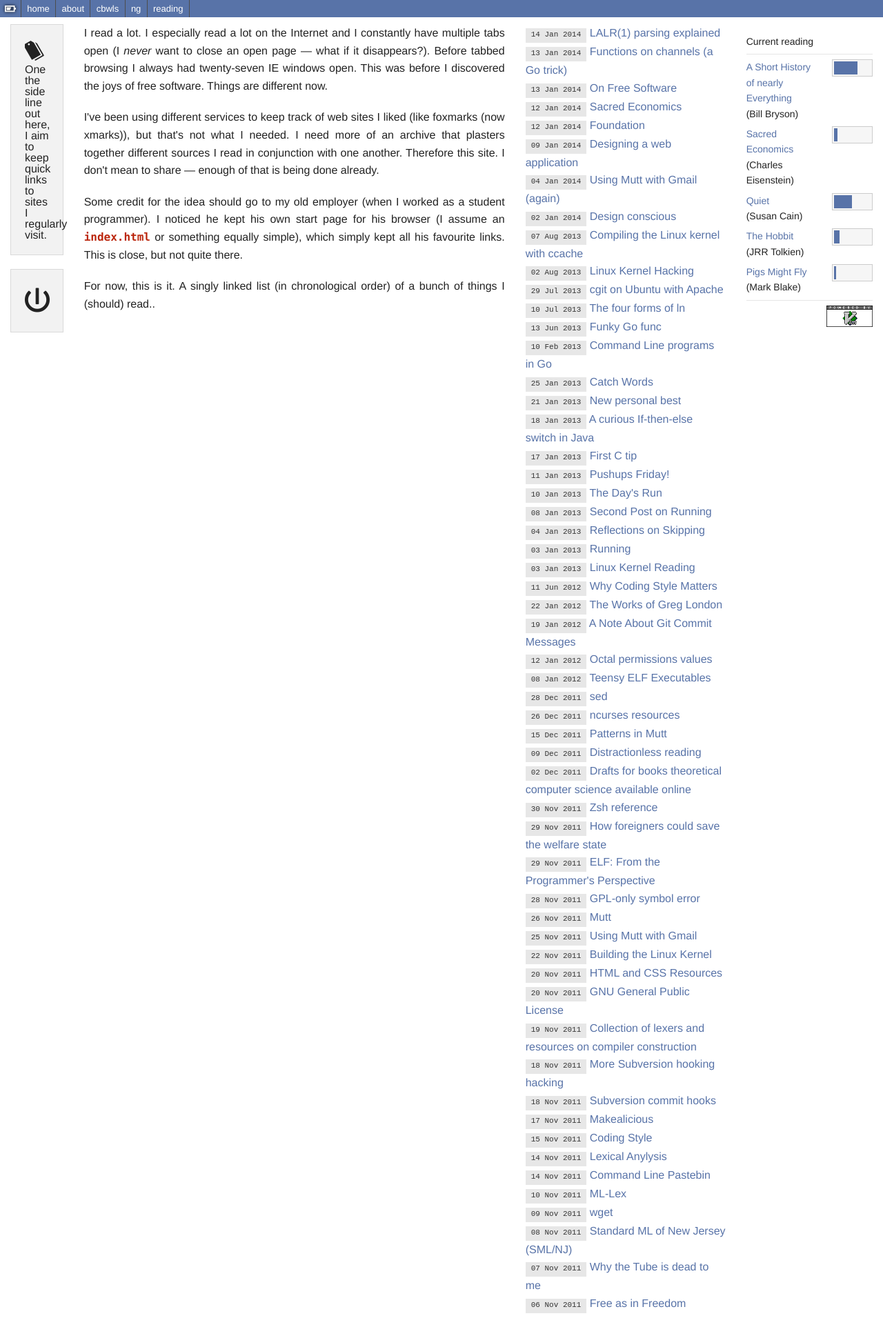
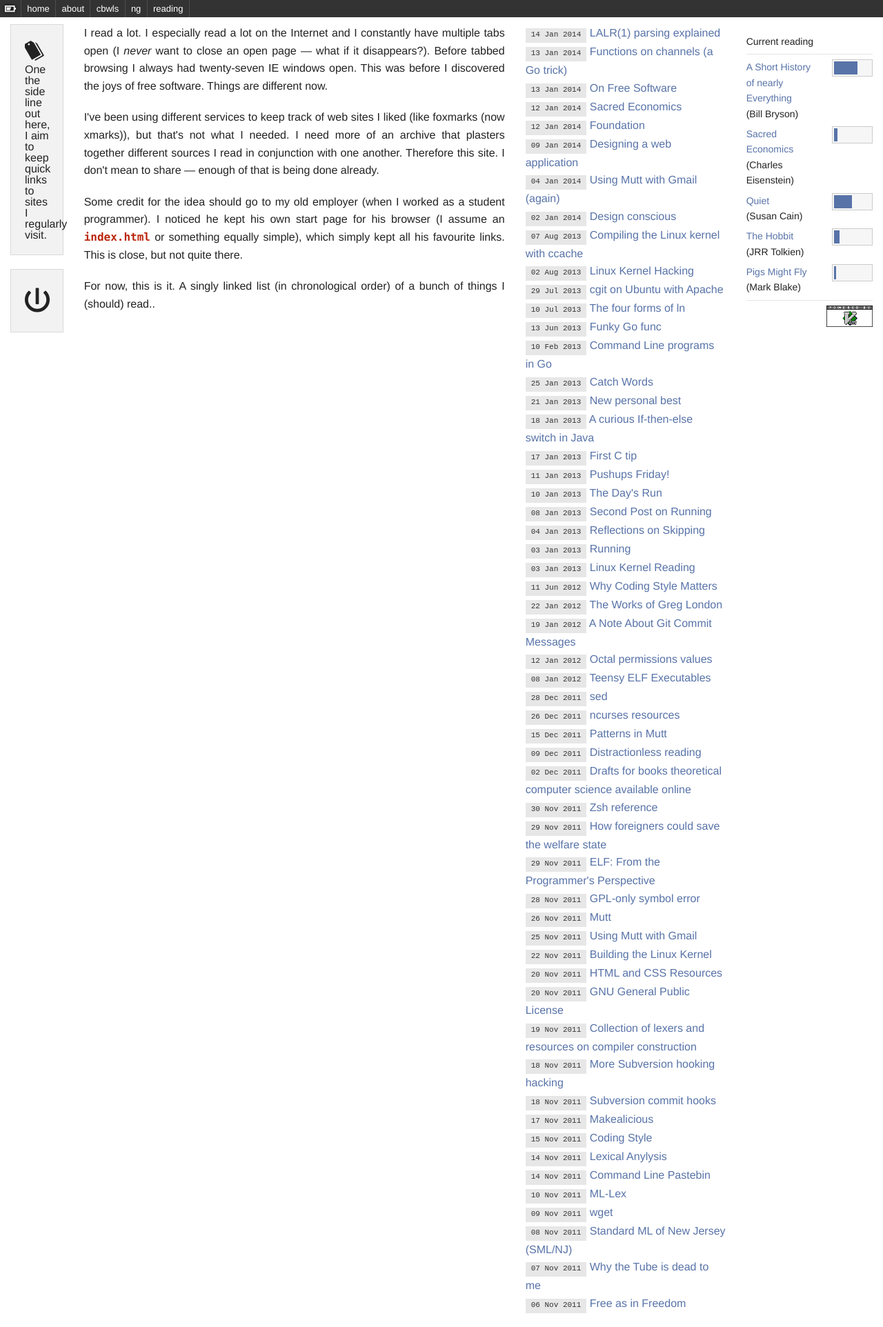
Before and after one commit to laumann/laumann.github.com, a Jekyll site: the page built from index.html, in a window 1280 px wide. Shown: the whole page at 69% size. Built offline with Jekyll 4.4.1, drawn with Linux system fonts in a browser that asks for light colours; a script that is not in the unit is left out.

Commit message:
style changes

```diff
--- a/css/app.css
+++ b/css/app.css
@@ -14,9 +14,11 @@
 
 div .highlight { background-color: #ffe8ab; padding: 0.5em; font-family: monospace; margin-bottom: 13px; }
 
-.top-bar-section li a:not(.button):hover { text-decoration: none; }
-
 /*
+$topbar-bg: $primary-color; //#5181e0; //#2f2f2f; //#43c6db;
+$topbar-link-bg-hover: scale-color($primary-color, $lightness: -10%); //#272727 ;
+.top-bar-section li a:not(.button):hover { text-decoration: none;
+}
 $topbar-link-color: #000;
 $topbar-link-color-hover: #000;
 $topbar-link-color-active: #000;
@@ -379,7 +381,7 @@
 meta.foundation-mq-topbar { font-family: "/only screen and (min-width:40.063em)/"; width: 40.063em; }
 
 /* Wrapped around .top-bar to contain to grid width */
-.contain-to-grid { width: 100%; background: #5873a8; }
+.contain-to-grid { width: 100%; background: #333333; }
 .contain-to-grid .top-bar { margin-bottom: 10px; }
 
 .fixed { width: 100%; left: 0; position: fixed; top: 0; z-index: 99; }
@@ -387,7 +389,7 @@
 .fixed.expanded:not(.top-bar) .title-area { position: fixed; width: 100%; z-index: 99; }
 .fixed.expanded:not(.top-bar) .top-bar-section { z-index: 98; margin-top: 25px; }
 
-.top-bar { overflow: hidden; height: 25px; line-height: 25px; position: relative; background: #5873a8; margin-bottom: 10px; }
+.top-bar { overflow: hidden; height: 25px; line-height: 25px; position: relative; background: #333333; margin-bottom: 10px; }
 .top-bar ul { margin-bottom: 0; list-style: none; }
 .top-bar .row { max-width: none; }
 .top-bar form, .top-bar input { margin-bottom: 0; }
@@ -403,7 +405,7 @@
 .top-bar .toggle-topbar.menu-icon a { text-indent: -48px; width: 34px; height: 34px; line-height: 33px; padding: 0; color: white; }
 .top-bar .toggle-topbar.menu-icon a span { position: absolute; right: 0; display: block; width: 16px; height: 0; -webkit-box-shadow: 0 10px 0 1px white, 0 16px 0 1px white, 0 22px 0 1px white; box-shadow: 0 10px 0 1px white, 0 16px 0 1px white, 0 22px 0 1px white; }
 .top-bar.expanded { height: auto; background: transparent; }
-.top-bar.expanded .title-area { background: #5873a8; }
+.top-bar.expanded .title-area { background: #333333; }
 .top-bar.expanded .toggle-topbar a { color: #888888; }
 .top-bar.expanded .toggle-topbar a span { -webkit-box-shadow: 0 10px 0 1px #888888, 0 16px 0 1px #888888, 0 22px 0 1px #888888; box-shadow: 0 10px 0 1px #888888, 0 16px 0 1px #888888, 0 22px 0 1px #888888; }
 
@@ -419,7 +421,7 @@
 .top-bar-section ul li > a.button.success:hover { background: #358753; }
 .top-bar-section ul li > a.button.alert { background: #f04124; }
 .top-bar-section ul li > a.button.alert:hover { background: #d32a0e; }
-.top-bar-section ul li:hover > a { background: #4f6797; color: white; }
+.top-bar-section ul li:hover > a { background: #272727; color: white; }
 .top-bar-section ul li.active > a { background: #5873a8; color: white; }
 .top-bar-section ul li.active > a:hover { background: #4f6798; }
 .top-bar-section .has-form { padding: 8.33333px; }
@@ -437,22 +439,22 @@
 
 .js-generated { display: block; }
 
-@media only screen and (min-width: 40.063em) { .top-bar { background: #5873a8; *zoom: 1; overflow: visible; }
+@media only screen and (min-width: 40.063em) { .top-bar { background: #333333; *zoom: 1; overflow: visible; }
   .top-bar:before, .top-bar:after { content: " "; display: table; }
   .top-bar:after { clear: both; }
   .top-bar .toggle-topbar { display: none; }
   .top-bar .title-area { float: left; }
   .top-bar .name h1 a { width: auto; }
   .top-bar input, .top-bar .button { font-size: 0.875rem; position: relative; top: 7px; }
-  .top-bar.expanded { background: #5873a8; }
+  .top-bar.expanded { background: #333333; }
   .contain-to-grid .top-bar { max-width: 100%; margin: 0 auto; margin-bottom: 10px; }
   .top-bar-section { -webkit-transition: none 0 0; -moz-transition: none 0 0; transition: none 0 0; left: 0 !important; }
   .top-bar-section ul { width: auto; height: auto !important; display: inline; }
   .top-bar-section ul li { float: left; }
   .top-bar-section ul li .js-generated { display: none; }
-  .top-bar-section li.hover > a:not(.button) { background: #4f6797; color: white; }
-  .top-bar-section li a:not(.button) { padding: 0 8.33333px; line-height: 25px; background: #5873a8; }
-  .top-bar-section li a:not(.button):hover { background: #4f6797; }
+  .top-bar-section li.hover > a:not(.button) { background: #272727; color: white; }
+  .top-bar-section li a:not(.button) { padding: 0 8.33333px; line-height: 25px; background: #333333; }
+  .top-bar-section li a:not(.button):hover { background: #272727; }
   .top-bar-section .has-dropdown > a { padding-right: 28.33333px !important; }
   .top-bar-section .has-dropdown > a:after { content: ""; display: block; width: 0; height: 0; border: inset 5px; border-color: rgba(255, 255, 255, 0.4) transparent transparent transparent; border-top-style: solid; margin-top: -2.5px; top: 12.5px; }
   .top-bar-section .has-dropdown.moved { position: relative; }
@@ -464,10 +466,10 @@
   .top-bar-section .dropdown li label { white-space: nowrap; background: #333333; }
   .top-bar-section .dropdown li .dropdown { left: 100%; top: 0; }
   .top-bar-section > ul > .divider, .top-bar-section > ul > [role="separator"] { border-bottom: none; border-top: none; border-right: solid 1px #4d4d4d; clear: none; height: 25px; width: 0; }
-  .top-bar-section .has-form { background: #5873a8; padding: 0 8.33333px; height: 25px; }
+  .top-bar-section .has-form { background: #333333; padding: 0 8.33333px; height: 25px; }
   .top-bar-section ul.right li .dropdown { left: auto; right: 0; }
   .top-bar-section ul.right li .dropdown li .dropdown { right: 100%; }
-  .no-js .top-bar-section ul li:hover > a { background: #4f6797; color: white; }
+  .no-js .top-bar-section ul li:hover > a { background: #272727; color: white; }
   .no-js .top-bar-section ul li:active > a { background: #5873a8; color: white; }
   .no-js .top-bar-section .has-dropdown:hover > .dropdown { display: block; } }
 .accordion { *zoom: 1; margin-bottom: 0; }
--- a/sass/_settings.scss
+++ b/sass/_settings.scss
@@ -52,12 +52,12 @@
 $topbar-margin-bottom: 10px;
 $topbar-height: 25px;
 
+/*
 $topbar-bg: $primary-color; //#5181e0; //#2f2f2f; //#43c6db;
 $topbar-link-bg-hover: scale-color($primary-color, $lightness: -10%); //#272727 ;
 .top-bar-section li a:not(.button):hover {
   text-decoration: none;
 }
-/*
 $topbar-link-color: #000;
 $topbar-link-color-hover: #000;
 $topbar-link-color-active: #000;
```
